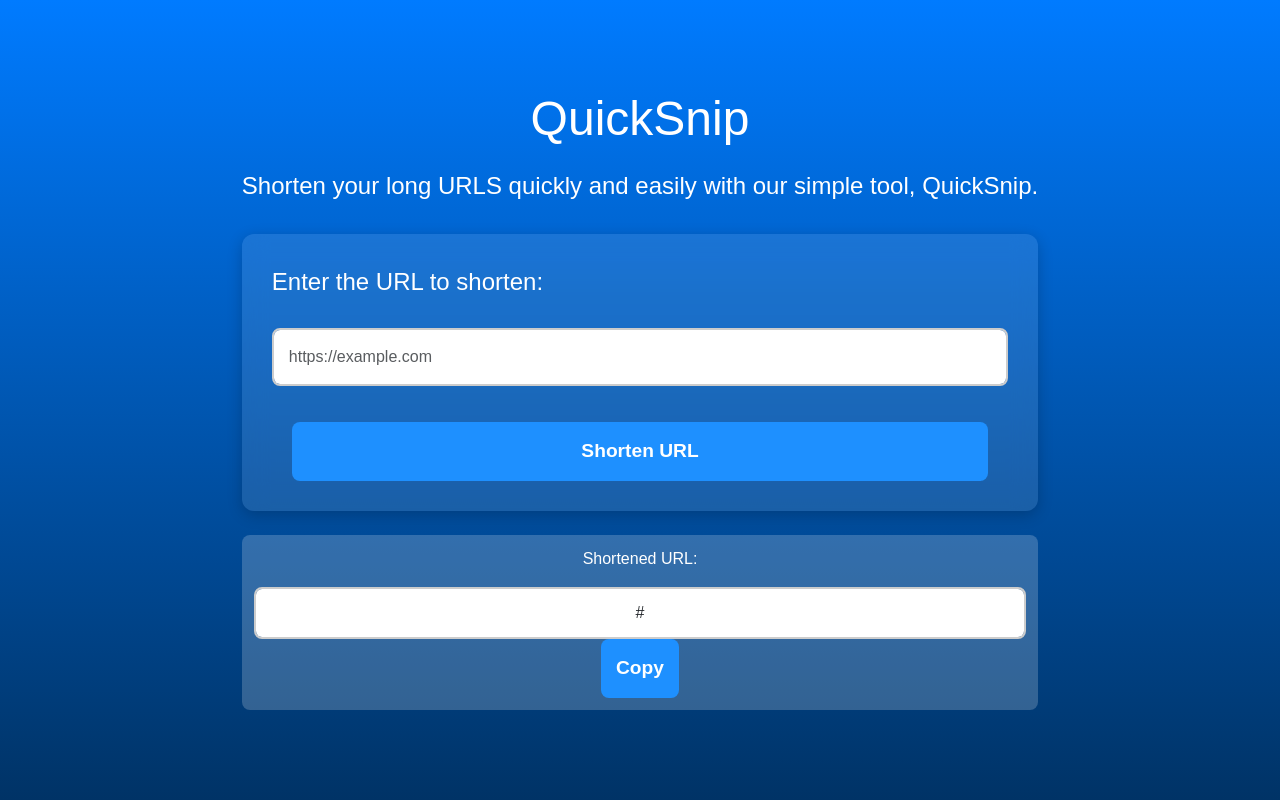
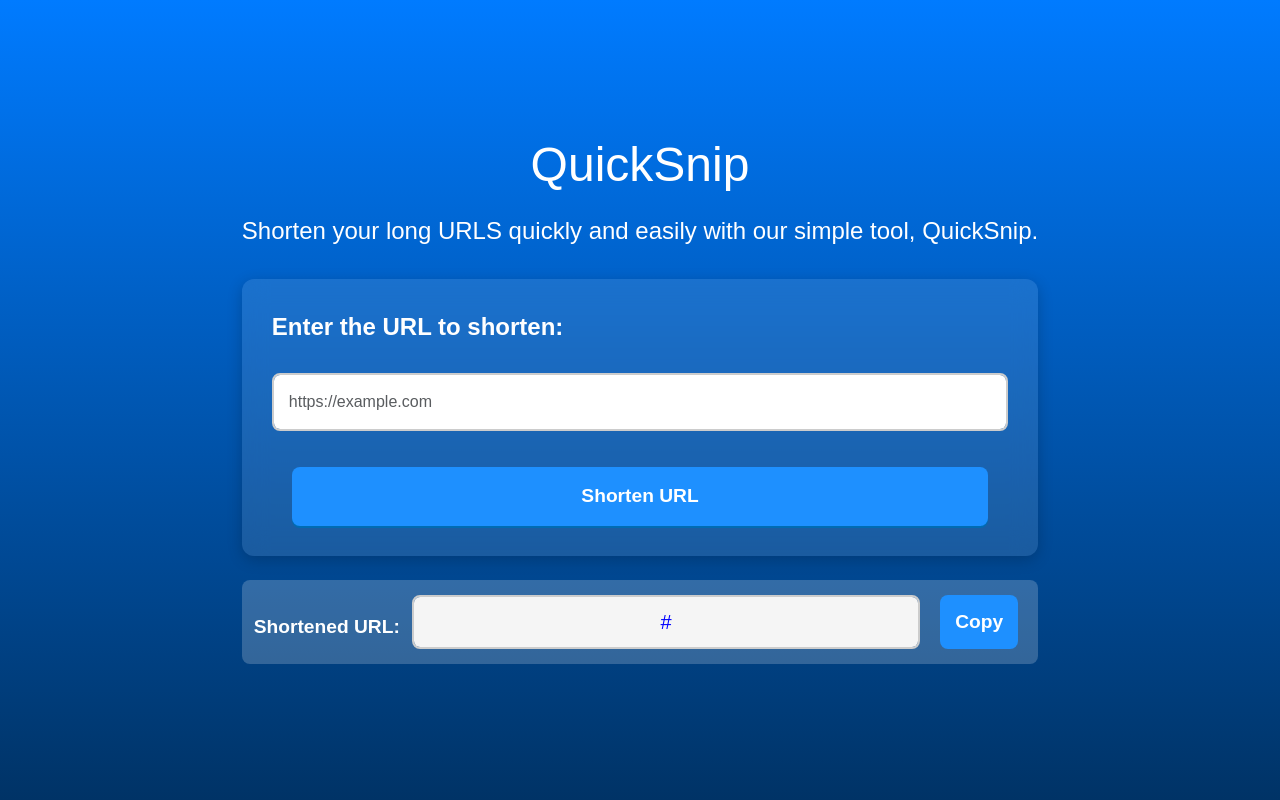
Before and after one commit to CloudSteph/URL-Shortener-Project, a Flask app: template templates/index.html in a window 1280 px wide. Run offline with Flask 3, Linux system fonts and the light colour scheme; the template is opened without the code that fills it: most values are stand-ins (such as "Sample title", 1, 10 or a date in 2020); some libraries are stand-ins or nearby versions.

Commit message:
Removed unnecessary file, fixed the webpage UI.

```diff
--- a/static/js/main.js
+++ b/static/js/main.js
@@ -1,8 +1,10 @@
 // Function to copy text to clipboard
-function copyToClipboard() {
-            var copyText = document.getElementById("shortUrl");
-            copyText.select();
-            copyText.setSelectionRange(0, 99999);
-            navigator.clipboard.writeText(copyText.value);
-            alert("Copied: " + copyText.value);
-        }
+async function copyToClipboard() {
+    var copyText = document.getElementById("shortUrl").textContent;
+    try {
+        await navigator.clipboard.writeText(copyText);
+        alert("Copied: " + copyText);
+    } catch (err) {
+        console.error('Could not copy text: ', err);
+    }
+}
--- a/static/styles.css
+++ b/static/styles.css
@@ -16,7 +16,6 @@ body {
     justify-content: center;
     height: 100%;
     text-align: center;
-    padding: 20px;
 }
 
 /* Header Styling */
@@ -47,9 +46,11 @@ form {
     flex-direction: column;
 }
 
+/* Label Styles */
 label {
     font-size: 1.5em;
     margin-bottom: 10px;
+    font-weight: bold;
 }
 
 /* Input Field Styling */
@@ -73,32 +74,71 @@ input[type="url"] {
     font-size: 1.2em;
     font-weight: bold;
     border-radius: 8px;
-    transition: 0.3s;
+    transition: 0.3s, transform 0.1s;
     cursor: pointer;
     margin-left: 20px;
     margin-right: 20px;
+    box-shadow: 0 2px #006bb3;
 }
 
-.btn:hover {
+.btn:hover, .btn-copy:hover {
     background: #0073e6; /* Slightly darker blue on hover */
 }
 
-/* Shortened URL Display Box */
+.btn:active, .btn-copy:active {
+    box-shadow: 0 2px #006bb3;
+    transform: translateY(2px);
+}
+
+/* Shortened URL label */
+.short-url-label {
+    font-size: 1.2em;
+    font-weight: bold;
+    margin-top: 20px;
+    width: 150px;
+    align-content: space-evenly;
+}
+
+/* Shortened URL Display Container Box */
 .short-url {
-    margin-top: 25px;
-    padding: 12px;
+    margin-top: 30px;
+    padding: 10px;
     background-color: rgba(255, 255, 255, 0.2); /* Slightly transparent */
     border-radius: 8px;
     word-break: break-word; /* Prevents text overflow */
+    gap: 5px;
+    display: flex;
 }
 
-/* Read-Only Input Field for Shortened URL */
-input[type="text"] {
-    font-size: 1em;
-    padding: 12px;
+/* Shorten URL Display */
+#shortUrl {
+    flex: 1;
+    padding: 10px;
+    margin: 5px;
     border: 2px solid #ccc;
     border-radius: 8px;
-    margin-top: 10px;
-    box-sizing: border-box;
+    color: blue;
+    background-color: whitesmoke;
+    text-decoration: 0;
     width: 100%;
+    font-size: 20px;
+    align-content: space-evenly;
 }
+
+#shortUrl:hover {
+    text-decoration: underline;
+}
+
+.btn-copy {
+    background: #1e90ff; /* Bright Blue */
+    border: none;
+    padding: 10px 15px;
+    color: white;
+    font-size: 1.2em;
+    font-weight: bold;
+    border-radius: 8px;
+    transition: 0.3s, transform 0.1s;
+    margin: 5px 10px;
+    display: inline-block;
+    cursor: pointer;
+}
--- a/templates/index.html
+++ b/templates/index.html
@@ -24,21 +24,26 @@
                     <label for="long_url" class="form-label">Enter the URL to shorten:</label>
                     <input type="url" id="long_url" name="long_url" class="form-control" placeholder="https://example.com" required>
                 </div>
-            <!-- Submit Button -->
                 <button type="submit" class="btn">Shorten URL</button>
             </form>
         </div>
-         <!-- Display Shortened URL if available -->
-            {% if short_url %}
-                <div class="short-url mt-4">
-                    <p>Shortened URL:</p>
-                    <!-- Read Only input field for shortened url -->
-                    <input type="text" id="shortURL" class="form-control text-center" value="{{ short_url }}" readonly>
-                    <!-- Copy button -->
-                    <button class="btn" onclick="copyToClipboard()">Copy</button>
-                </div>
-            {% endif %}
+        {% if short_url %}
+        <div class="short-url mt-4">
+            <label for="shortUrl" class="short-url-label">Shortened URL:</label>
+            <a href="{{ short_url }}" id="shortUrl" class="form-control" target="_blank">{{ short_url }}</a>
+            <button class="btn-copy" onclick="copyToClipboard()">Copy</button>
+        </div>
+        {% endif %}
     </div>
+
+<!--    &lt;!&ndash; Custom Alert Modal &ndash;&gt;-->
+<!--    <div id="customAlert" class="modal">-->
+<!--        <div class="modal-content">-->
+<!--            <p id="alertMessage"></p>-->
+<!--            <button id="closeBtn" class="btn">OK</button>-->
+<!--        </div>-->
+<!--    </div>-->
+
     <!-- Bootstrap Bundle JS -->
     <script src="https://cdn.jsdelivr.net/npm/bootstrap@5.3.0/dist/js/bootstrap.bundle.min.js"></script>
     <!-- Custom JavaScript -->
```
Also changed, not shown: instance/database.db, templates/result.html (deleted).
